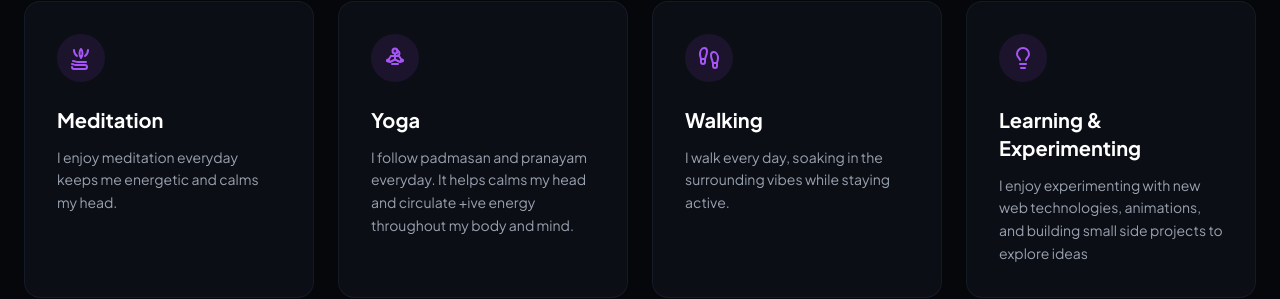
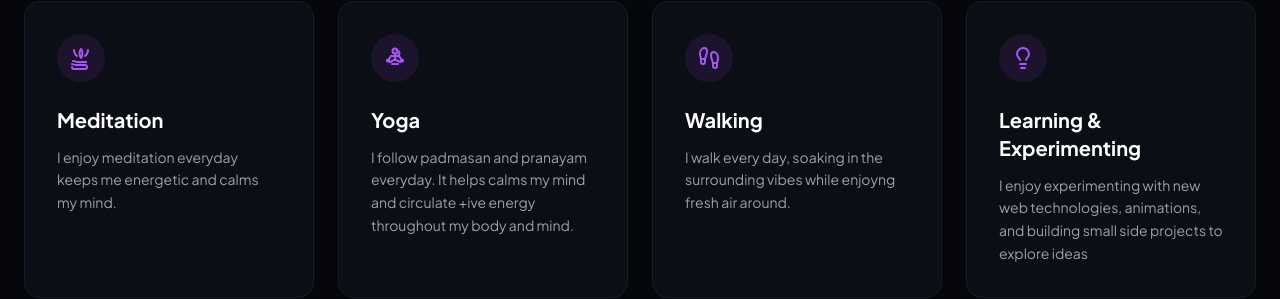
Before and after one commit to aniforever24/my-portfolio-monorepo, a React (Vite) app in the folder client/: page / in a window 1280 px wide. Shown: the part 3972-4271 px from the top of the page. Built offline with nearby package versions, Linux system fonts and the light colour scheme.

Commit message:
minor update to hobbies and other minor changes

```diff
--- a/client/src/components/AIChatbot.jsx
+++ b/client/src/components/AIChatbot.jsx
@@ -26,7 +26,6 @@ const AIChatBot = () => {
 	}, [messages]);
 	useEffect(() => {
 		if (isOpen) {
-			console.log(inputRef.current);
 			inputRef.current.focus();
 		}
 	}, [isOpen]);
--- a/client/src/components/MyHobbies.jsx
+++ b/client/src/components/MyHobbies.jsx
@@ -20,19 +20,19 @@ const hobbies = [
 		title: "Meditation",
 		icon: <MeditationIcon size={24} />,
 		description:
-			"I enjoy meditation everyday keeps me energetic and calms my head.",
+			"I enjoy meditation everyday keeps me energetic and calms my mind.",
 	},
 	{
 		title: "Yoga",
 		icon: <YogaIcon size={24} />,
 		description:
-			"I follow padmasan and pranayam everyday. It helps calms my head and circulate +ive energy throughout my body and mind.",
+			"I follow padmasan and pranayam everyday. It helps calms my mind and circulate +ive energy throughout my body and mind.",
 	},
 	{
 		title: "Walking",
 		icon: <Footprints size={24} />,
 		description:
-			"I walk every day, soaking in the surrounding vibes while staying active.",
+			"I walk every day, soaking in the surrounding vibes while enjoyng fresh air around.",
 	},
 	{
 		title: "Learning & Experimenting",
```
